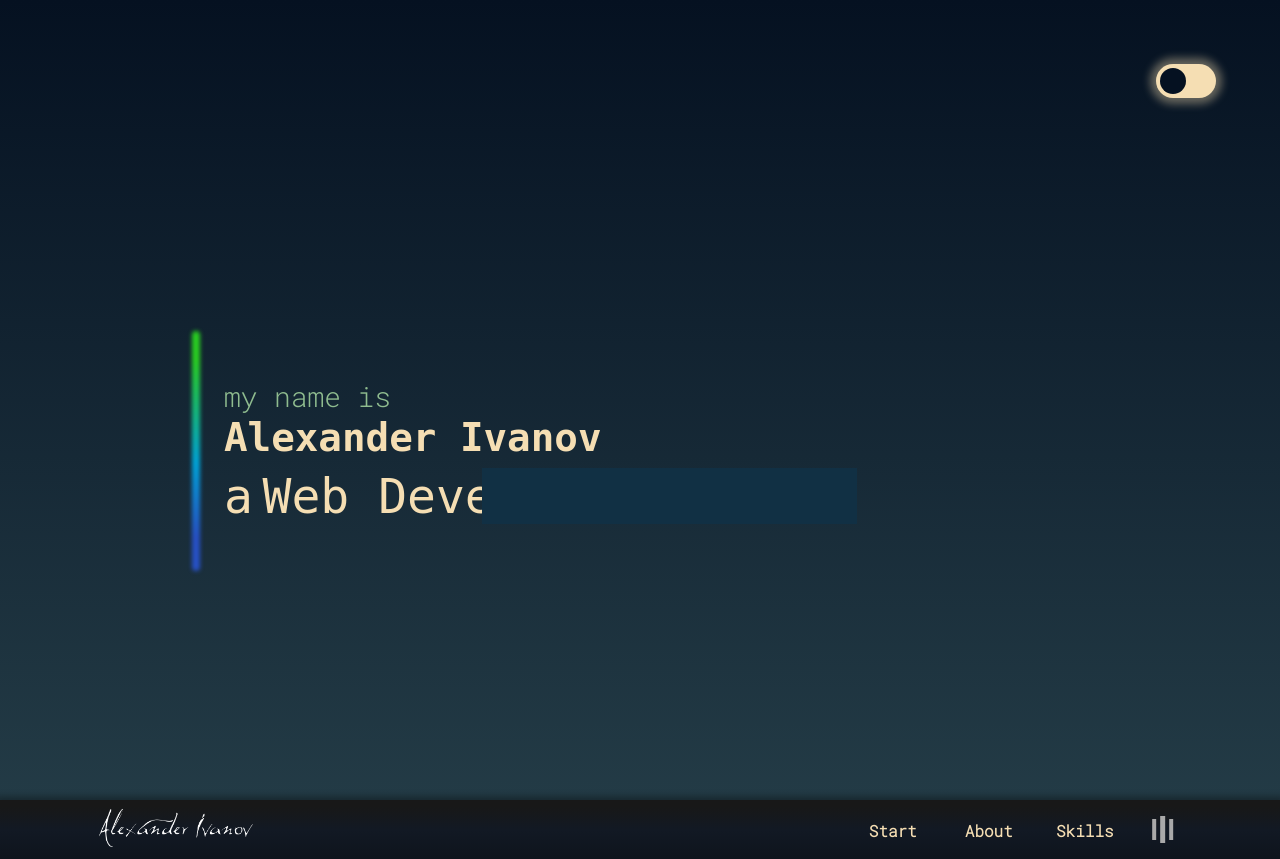
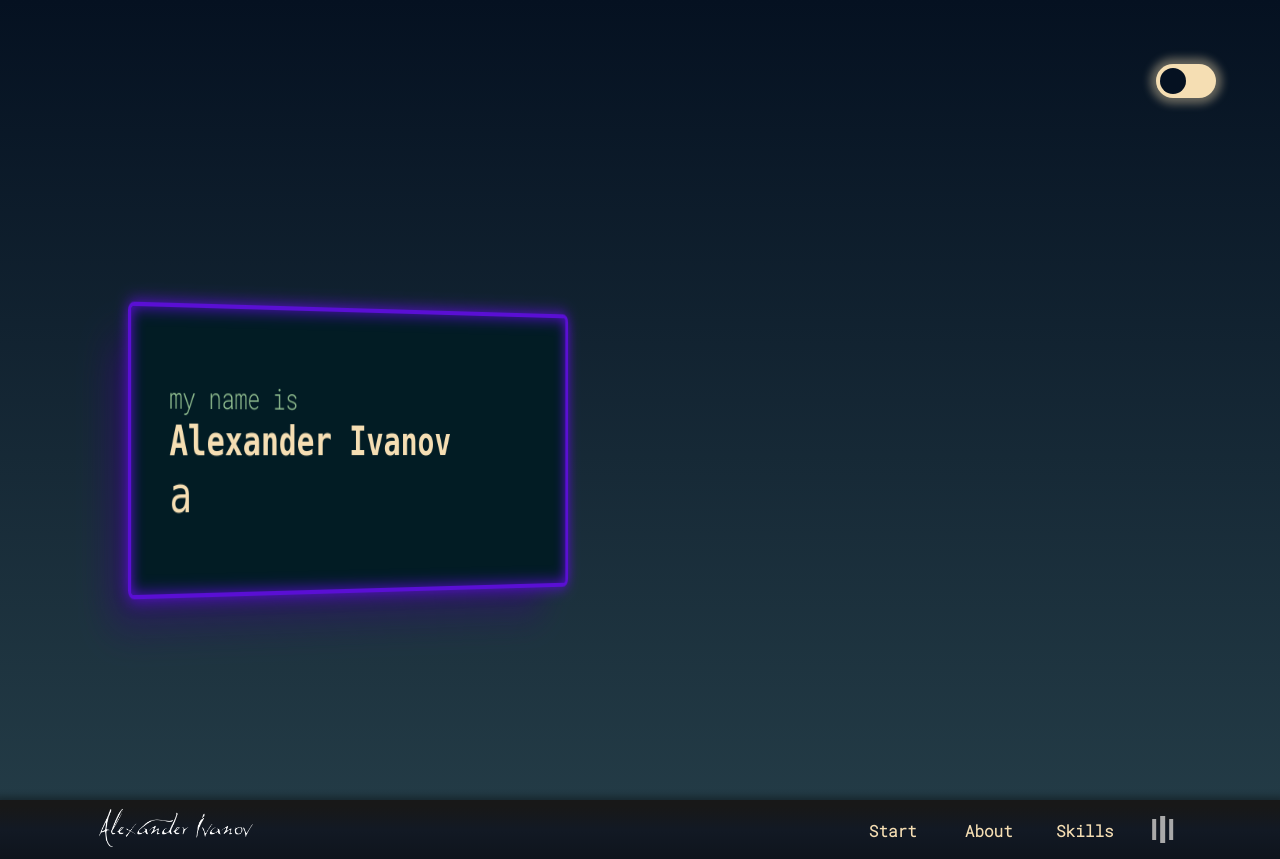
Before and after one commit to fpS-AUDIO/portfolio_django, a Django app: page /portfolio/ in a window 1280 px wide. Shown: the top 859 px of the page. Run offline with Django 4.2, Linux system fonts and the light colour scheme; some web fonts are replaced.

Commit message:
Implemented header animation

```diff
--- a/static/css/animations.css
+++ b/static/css/animations.css
@@ -56,6 +56,9 @@
         moving-span-after 5000ms steps(12) 5s infinite both;
 }
 
+.moving-header {
+    animation: moving-header 10s linear infinite both;
+}
 
 /* animations */
 
@@ -106,3 +109,16 @@
         left: 100%;
     }
 }
+
+
+@keyframes moving-header {
+
+    0%,
+    100% {
+        transform: rotateY(55deg);
+    }
+
+    50% {
+        transform: rotateY(45deg) scale(1.1);
+    }
+}
--- a/static/css/styles.css
+++ b/static/css/styles.css
@@ -10,7 +10,6 @@
 - scrollbar style
 - header
     -- theme switcher
-    -- neon inside jumbotron
 - navbar
     -- logo
     -- links
@@ -68,6 +67,7 @@
     --clr-header-bg-1: #051121;
     --clr-header-bg-2: #233b46;
     --clr-header-title: var(--clr-menu-links);
+    --clr-main-elements-bg: rgb(2, 28, 36);
 
     /* main colors */
     --clr-primary-text: #e9ecef;
@@ -211,7 +211,6 @@ h2 {
     font-weight: bold;
     font-family: 'Handjet', cursive;
     letter-spacing: 3px;
-
 }
 
 h3 {
@@ -293,6 +292,7 @@ textarea {
     display: flex;
     flex-direction: column;
     justify-content: space-between;
+    overflow: hidden;
 }
 
 .header .header-box {
@@ -303,18 +303,59 @@ textarea {
     display: flex;
     justify-content: flex-start;
     align-items: center;
-    margin-left: 15%;
+    margin-left: 10%;
 
     /* color: wheat; */
     color: var(--clr-header-title);
+    perspective: 5000px;
 }
 
 .header .header-box .main-elements {
     /* border: 1px solid red; */
+    padding: 3rem;
     display: flex;
     flex-flow: row nowrap;
     justify-content: flex-start;
     align-items: center;
+    width: max(600px, 45vw);
+    height: min(300px, 40%);
+
+    background-color: var(--clr-main-elements-bg);
+    border: 4px solid var(--clr-hr);
+    border-radius: var(--primary-border-radius);
+    overflow: hidden;
+    box-shadow: inset 0 0 1rem 0 var(--clr-hr),
+        0 0 1rem 0 var(--clr-hr),
+        rgba(50, 9, 117, 0.6) -30px 30px 39px -10px;
+
+    transform-style: preserve-3d;
+    transform-origin: left center;
+    transform: rotateY(55deg);
+
+    transition: .4s;
+    position: relative;
+    z-index: 2;
+}
+
+/* .header .header-box .main-elements::before {
+    content: "";
+    position: absolute;
+    top: 0;
+    right: 0;
+    bottom: 0;
+    left: 0;
+    z-index: -1;
+    background-color: rgba(0, 0, 0, 0.6);
+    filter: blur(10px);
+    transform: translateZ(-50px) rotateY(-55deg);
+    transform-origin: left center;
+    transform-style: preserve-3d;
+} */
+
+.header .header-box .main-elements:hover {
+    box-shadow: inset 0 0 1.5rem 2px var(--clr-hr),
+        0 0 1.5rem 4px var(--clr-hr),
+        rgba(76, 14, 177, 0.7) -30px 30px 39px -10px;
 }
 
 .header .header-box .jumbotron {
@@ -325,19 +366,25 @@ textarea {
     margin: 0;
 }
 
+.header .header-box .jumbotron .anime-wrapper .changing-text {
+    display: flex;
+    flex-flow: row nowrap;
+    white-space: nowrap
+}
+
 .header .header-box .jumbotron .anime-wrapper>*,
 .header .header-box .jumbotron .anime-wrapper .changing-text>*,
 .header .header-box .jumbotron .anime-wrapper .changing-text .changing-text-span>* {
     font-family: monospace;
     letter-spacing: normal;
-    /* font-weight: normal; */
+    overflow: hidden;
 }
 
 .changing-text {
     display: flex;
     flex-flow: row nowrap;
     align-items: baseline;
-    margin-top: 0.5rem;
+    /* margin-top: 0.5rem; */
 }
 
 .header .header-box .jumbotron .anime-wrapper h1,
@@ -365,7 +412,7 @@ textarea {
 .jumbo-span::after {
     content: "";
     position: absolute;
-    background-color: rgb(17, 48, 68);
+    background-color: var(--clr-main-elements-bg);
     height: 100%;
     width: 100%;
     border-left: 4px solid var(--clr-flashing-border);
@@ -425,55 +472,6 @@ textarea {
     -ms-transform: translateX(26px);
     transform: translateX(26px);
 }
-
-
-
-
-
-/* NEON INSIDE THE JUMBOTRON */
-
-.neon-line {
-    margin-right: 1.5rem;
-    height: 30vh;
-    width: 8px;
-    border-radius: var(--primary-border-radius);
-    position: relative;
-    z-index: 8;
-    filter: blur(2px);
-}
-
-.neon-line.green {
-    /* background-image: linear-gradient(to bottom, #29cf21, #00be8e, #00a4d9, #0081f0, #2751c7); */
-    background-color: var(--clr-neon-1);
-    /* background-color: var(--clr-body-bg-1); */
-    background-image: linear-gradient(180deg, var(--clr-neon-1) 12%, var(--clr-neon-2) 55%, var(--clr-neon-3) 86%);
-}
-
-.neon-line::before {
-    content: ' ';
-    /* Position it behind the parent. */
-    z-index: 7;
-    position: absolute;
-    top: -10px;
-    right: -5px;
-    bottom: -10px;
-    left: -5px;
-
-    /* Inherit the background and border radius of the parent. */
-    background: inherit;
-    border-radius: inherit;
-
-    /* Blur it for maximum shadowy-ness. */
-    filter: blur(15px);
-
-    /* Hide the shadow until the element is hovered over. */
-    opacity: 0;
-    transition: opacity 0.2s ease;
-}
-
-
-
-
 
 
 
--- a/templates/portfolio/main_body.html
+++ b/templates/portfolio/main_body.html
@@ -15,9 +15,9 @@
     </div>
 
     <div class="header-box">
+
         <!-- like jumbotron :) -->
-        <div class="main-elements">
-            <div class="neon-line green"></div>
+        <div class="main-elements moving-header">
             <div class="jumbotron">
                 <p>my name is</p>
                 <!-- Animation "Writing Text" -->
```
